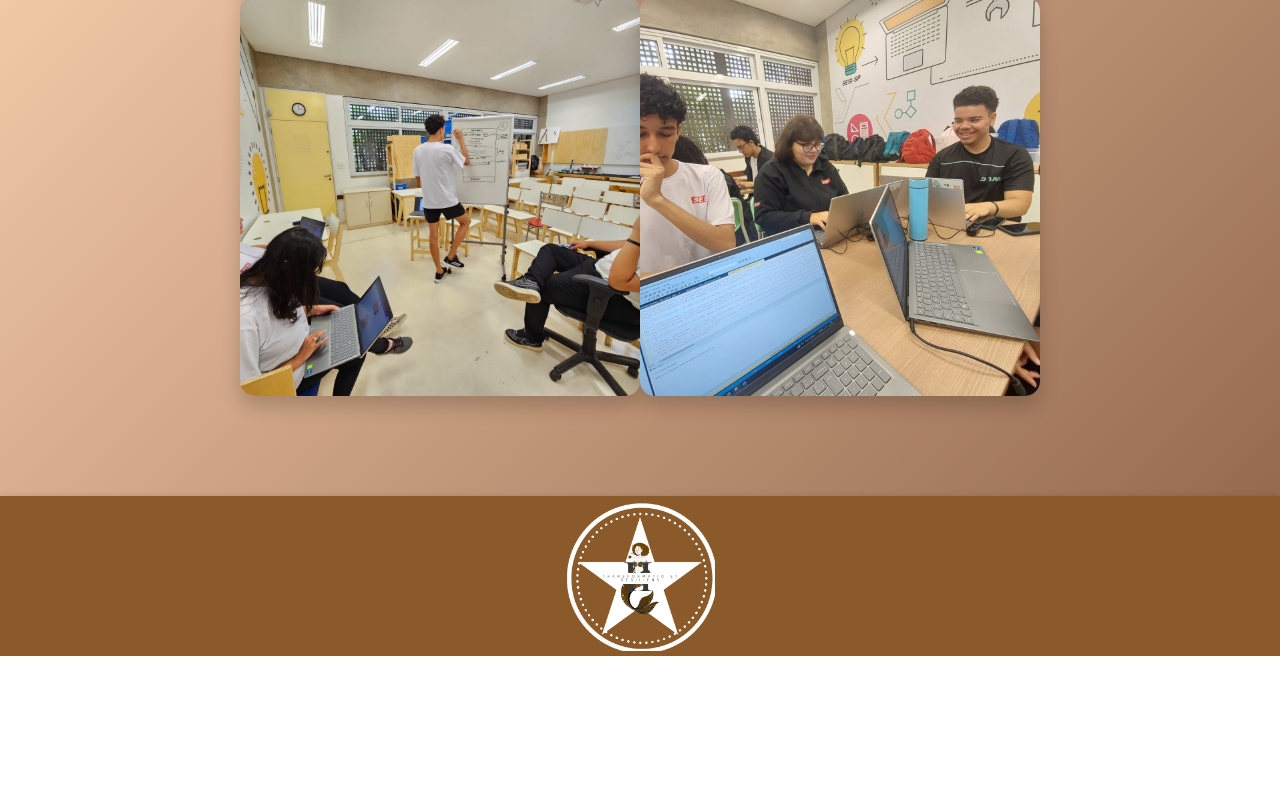
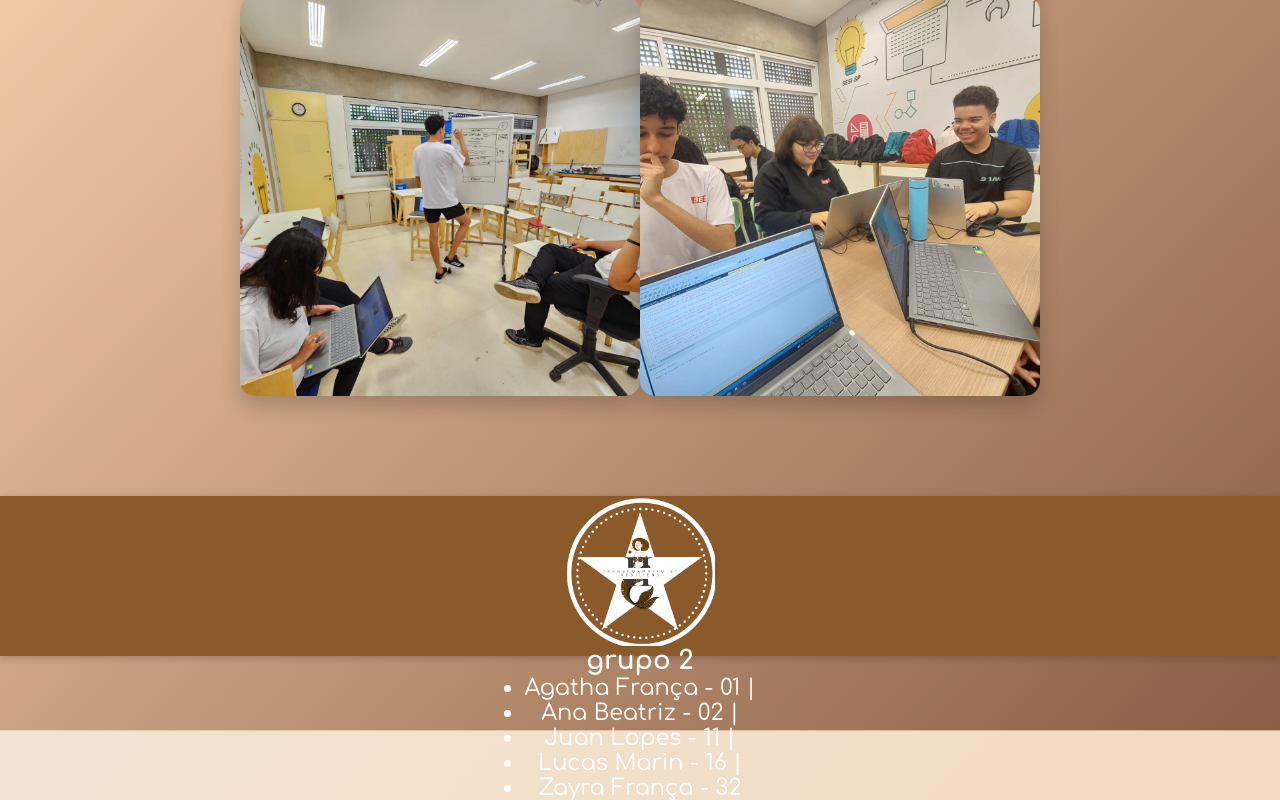
Before and after one commit to JuanMOLopes/projeto-thanksgiving-day, a plain HTML site: page frontend/src/pages/grupo.html in a window 1280 px wide. Shown: the part 1320-2120 px from the top of the page. Before the commit the page ends 1976 px from the top, so only its background shows below. Drawn offline with nearby package versions, Linux system fonts and the light colour scheme.

Commit message:
nomes( podemos mudar depois (visual) )

```diff
--- a/frontend/src/pages/grupo.html
+++ b/frontend/src/pages/grupo.html
@@ -59,6 +59,16 @@
 
     <footer class="column">
         <img src="../img/Grupo 2 Logo.png" width="150px"></img>
+         <center>
+            <h3>grupo 2</h3>
+            <ul>
+                <li>Agatha França - 01 |</li>
+                <li>Ana Beatriz - 02 |</li>
+                <li>Juan Lopes - 11 |</li>
+                <li>Lucas Marin - 16 |</li>
+                <li>Zayra França - 32</li>
+            </ul>
+        </center>
     </footer>
 
 </body>
```
